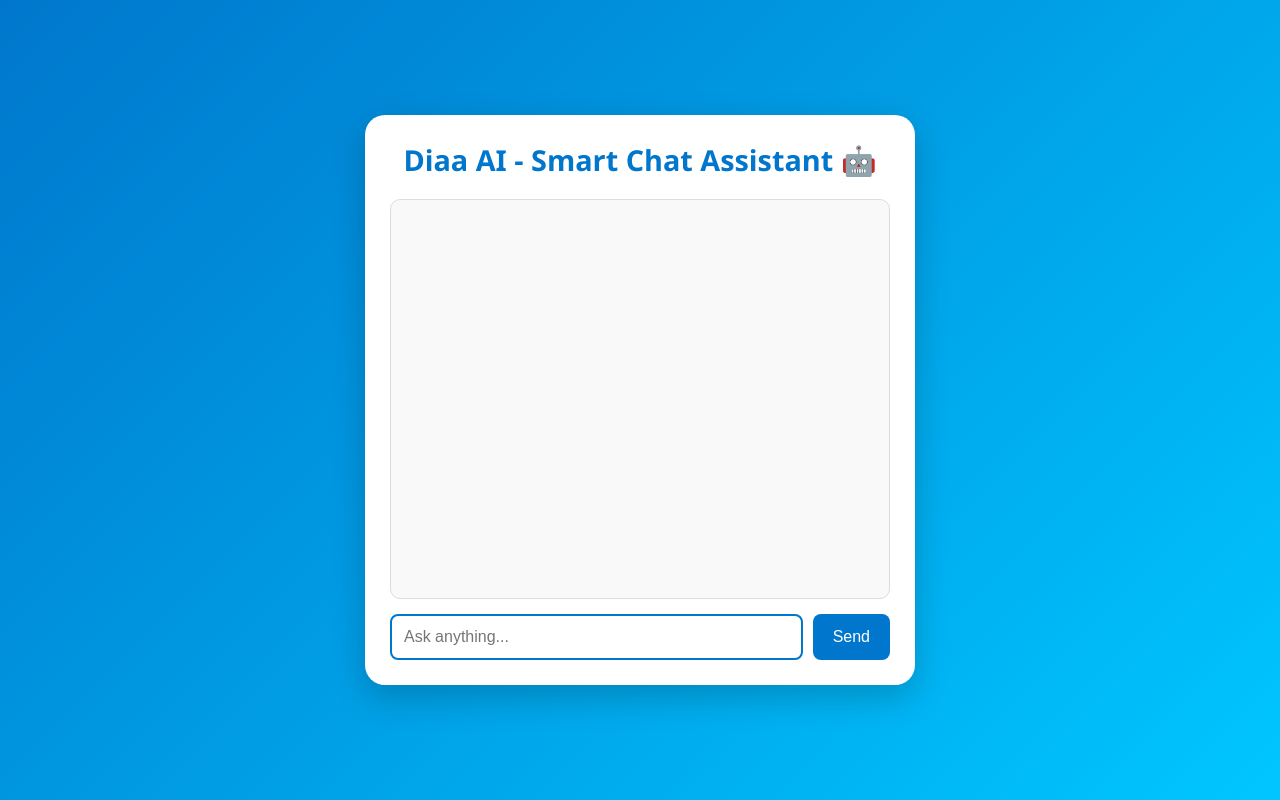
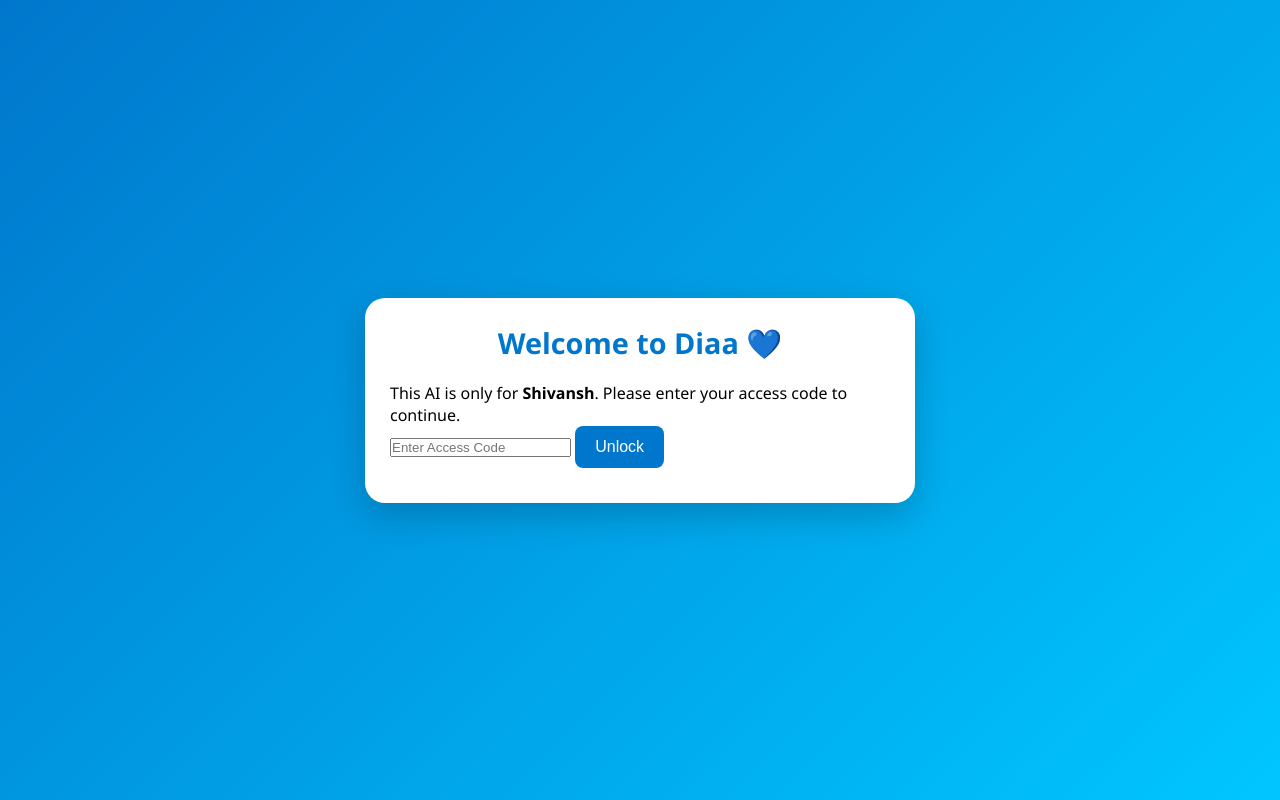
Before and after one commit to devathrv/Diaa.ai, a plain HTML site: page index.html in a window 1280 px wide. Drawn offline with Linux system fonts and the light colour scheme.

Commit message:
Update index.html

```diff
--- a/index.html
+++ b/index.html
@@ -1,20 +1,30 @@
 <!DOCTYPE html>
 <html lang="en">
 <head>
-  <meta charset="UTF-8" />
-  <meta name="viewport" content="width=device-width, initial-scale=1.0"/>
-  <title>Diaa AI</title>
-  <link rel="stylesheet" href="style.css" />
+  <meta charset="UTF-8">
+  <title>Welcome to Diaa</title>
+  <link rel="stylesheet" href="style.css">
 </head>
 <body>
   <div class="container">
-    <h2>Diaa AI - Smart Chat Assistant 🤖</h2>
-    <div id="chat-box"></div>
-    <div class="input-section">
-      <input type="text" id="user-input" placeholder="Ask anything..." />
-      <button onclick="sendMessage()">Send</button>
-    </div>
+    <h2>Welcome to Diaa 💙</h2>
+    <p>This AI is only for <strong>Shivansh</strong>. Please enter your access code to continue.</p>
+    <input type="password" id="passcode" placeholder="Enter Access Code">
+    <button onclick="verifyCode()">Unlock</button>
+    <p id="message" style="color:red; margin-top:10px;"></p>
   </div>
-  <script src="script.js"></script>
+
+  <script>
+    function verifyCode() {
+      const code = document.getElementById("passcode").value;
+      const correctCode = "2040"; // 🔐 You can change this to any secret
+
+      if (code === correctCode) {
+        window.location.href = "chat.html"; // Your main Diaa chat file
+      } else {
+        document.getElementById("message").innerText = "❌ Access Denied – Diaa is only for Shivansh.";
+      }
+    }
+  </script>
 </body>
 </html>
```
